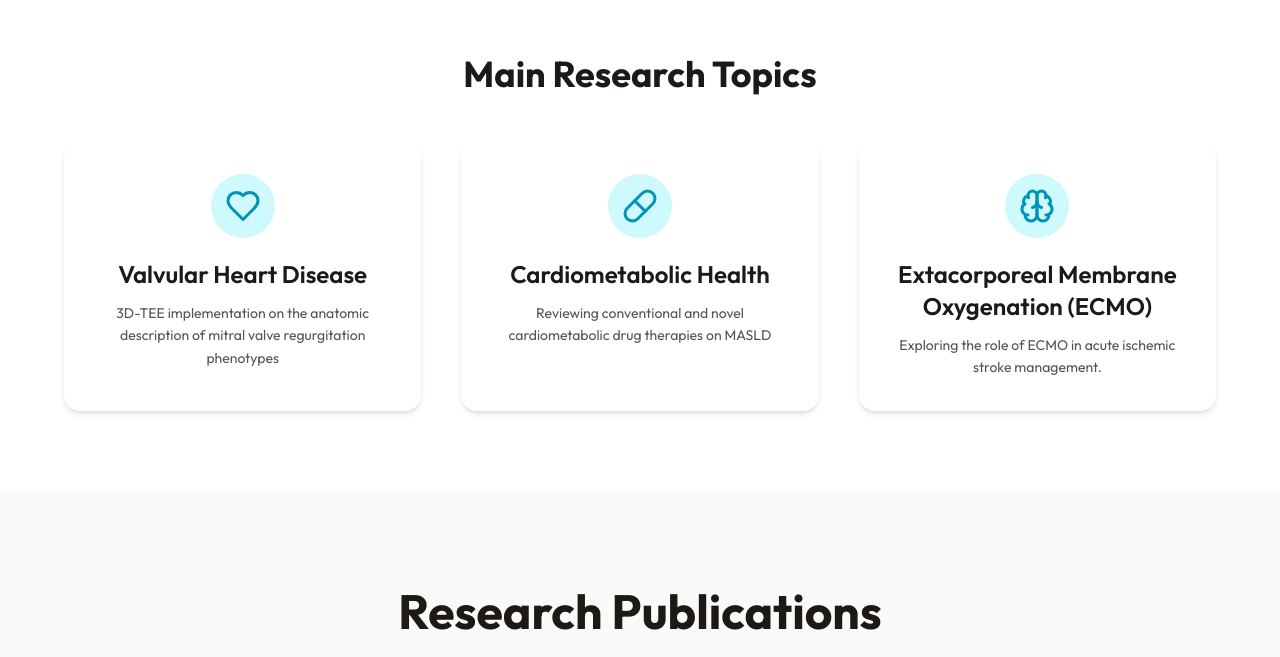
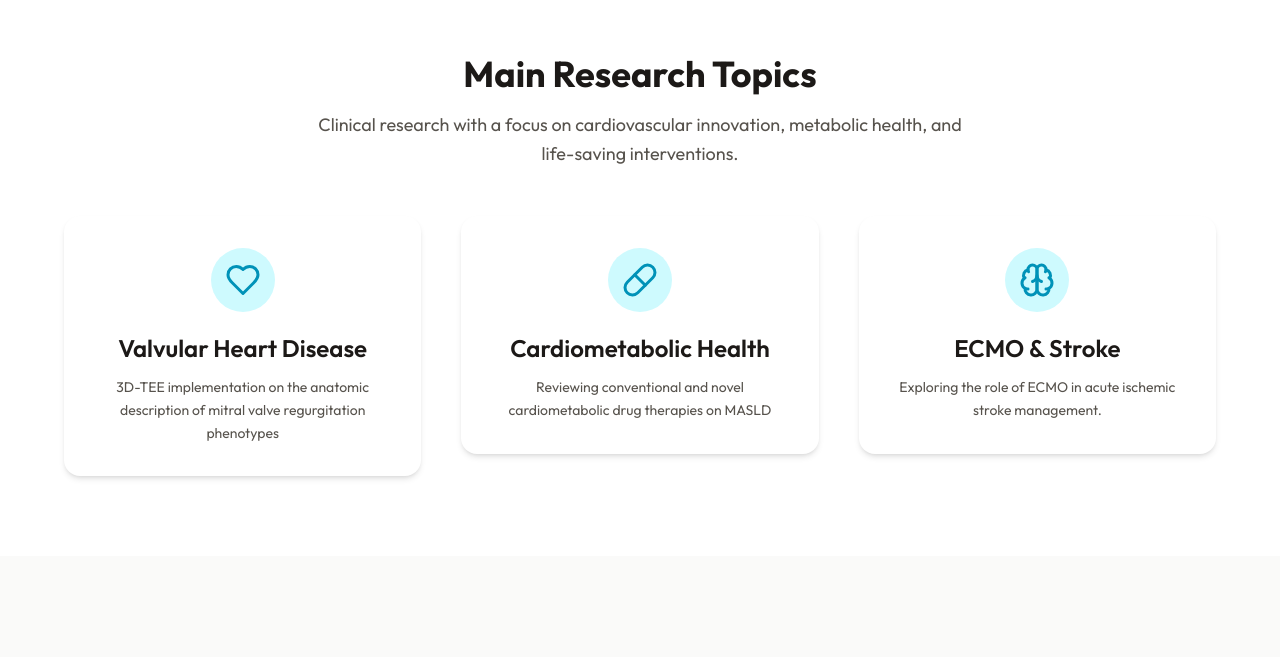
Before and after one commit to panteliskarabetsos/drzisis-portfolio, a Next.js app: page /research in a window 1280 px wide. Shown: the part 834-1491 px from the top of the page. Built offline with nearby package versions, Linux system fonts and the light colour scheme.

Commit message:
General Improvements

```diff
--- a/src/app/not-found.js
+++ b/src/app/not-found.js
@@ -1,51 +1,59 @@
 'use client';
 
 import Link from 'next/link';
+import { HeartPulse } from 'lucide-react';
+import { motion } from 'framer-motion';
 
 export default function NotFound() {
   return (
-    <main className="min-h-screen flex flex-col items-center justify-center px-6 py-24 bg-white text-center text-gray-800 user-select-none">
-      <div className="max-w-xl user-select-none">
+    <main className="min-h-screen flex items-center justify-center bg-gradient-to-br from-white via-stone-100 to-stone-50 px-6">
+      <motion.div
+        initial={{ opacity: 0, y: 30 }}
+        animate={{ opacity: 1, y: 0 }}
+        transition={{ duration: 0.6, ease: "easeOut" }}
+        className="relative w-full max-w-xl bg-white/70 backdrop-blur-xl rounded-3xl shadow-xl p-8 sm:p-12 text-center border border-stone-200"
+      >
+        {/* Heart + Glow Ring */}
+        <div className="relative mb-6 flex justify-center">
+          <div className="absolute w-28 h-28 rounded-full bg-red-200/30 blur-2xl opacity-50 animate-ping-slow" />
+          <HeartPulse className="w-16 h-16 text-red-600 animate-beat z-10" />
+        </div>
 
-        <img
-          src="/heart-icon.svg"
-          alt="Heart icon"
-          className="w-20 h-20 mx-auto mb-6 animate-pulse-slow user-select-none"
-        />
+        {/* Title */}
+        <h1 className="text-3xl sm:text-4xl font-bold text-red-700 mb-4">
+          You seem a bit off-track...
+        </h1>
 
+        {/* Subtitle */}
+        <p className="text-stone-700 text-base sm:text-lg leading-relaxed mb-6">
+          The page you're looking for doesn't exist or has been moved.
+        </p>
 
-        <svg
-          xmlns="http://www.w3.org/2000/svg"
-          className="w-40 h-8 mx-auto mb-6 text-red-600"
-          viewBox="0 0 200 40"
-          fill="none"
-          stroke="currentColor"
-          strokeWidth="2"
-        >
-          <path d="M0 20 H40 L50 5 L60 35 L70 20 H100 M100 20 H200" />
-        </svg>
-
-        <h1 className="text-4xl font-semibold text-red-700 mb-4">Looks like you are lost.</h1>
-        <p className="text-gray-600 text-base mb-6">
-            The page you are looking for does not exist.
-        </p>
+        {/* Return button */}
         <Link
           href="/"
-          className="inline-block px-6 py-3 bg-red-600 text-white rounded-full hover:bg-red-700 transition"
+          className="inline-block bg-red-600 text-white px-6 py-3 rounded-full shadow hover:bg-red-700 hover:shadow-lg transition duration-300"
         >
-          Return to Home Page
+          Return to Home
         </Link>
-      </div>
 
-      {/* Custom animation for heartbeat */}
+        {/* Optional quote */}
+        <p className="text-sm text-stone-500 mt-6 italic">
+          “Even a detour can lead to something meaningful.”
+        </p>
+      </motion.div>
+
+      {/* Custom Animations */}
       <style jsx>{`
-        .animate-pulse-slow {
-          animation: pulse-heart 1.8s ease-in-out infinite;
+        .animate-beat {
+          animation: beat 1.6s ease-in-out infinite;
         }
-
-        @keyframes pulse-heart {
-          0%, 100% { transform: scale(1); opacity: 1; }
-          50% { transform: scale(1.1); opacity: 0.9; }
+        .animate-ping-slow {
+          animation: ping 3.5s cubic-bezier(0, 0, 0.2, 1) infinite;
+        }
+        @keyframes beat {
+          0%, 100% { transform: scale(1); }
+          50% { transform: scale(1.1); }
         }
       `}</style>
     </main>
--- a/src/app/research/page.js
+++ b/src/app/research/page.js
@@ -55,14 +55,32 @@ export default function ResearchPage() {
       filter: backgroundImage ? "blur(2px) brightness(0.9)" : "none",
     }}
   />
+  <div className="relative z-10 max-w-7xl mx-auto px-4 sm:px-6 lg:px-8 text-center">
+  {/* Title */}
+  <motion.h2
+    initial={{ opacity: 0, y: 40 }}
+    whileInView={{ opacity: 1, y: 0 }}
+    transition={{ duration: 0.6 }}
+    viewport={{ once: true }}
+    className="text-3xl sm:text-4xl font-bold text-stone-900 mb-4"
+  >
+    Main Research Topics
+  </motion.h2>
 
-  {/* Main content */}
-  <div className="relative z-10 max-w-7xl mx-auto text-center">
-    <h2 className="text-4xl font-bold text-stone-900 mb-12">
-      Main Research Topics
-    </h2>
+  {/* Subheading */}
+  <motion.p
+    initial={{ opacity: 0, y: 30 }}
+    whileInView={{ opacity: 1, y: 0 }}
+    transition={{ duration: 0.6, delay: 0.1 }}
+    viewport={{ once: true }}
+    className="text-stone-600 max-w-2xl mx-auto text-base sm:text-lg leading-relaxed mb-12"
+  >
+    Clinical research with a focus on cardiovascular innovation, metabolic health, and life-saving interventions.
+  </motion.p>
 
-    <div className="grid grid-cols-1 sm:grid-cols-2 lg:grid-cols-3 gap-10 max-w-6xl mx-auto">
+  {/* Research Cards */}
+  <div className="grid grid-cols-1 sm:grid-cols-2 lg:grid-cols-3 gap-8 sm:gap-10 max-w-6xl mx-auto">
+    <div className="max-w-md w-full mx-auto">
       <ResearchCard
         icon={<Heart size={36} className="text-cyan-600" />}
         title="Valvular Heart Disease"
@@ -70,6 +88,8 @@ export default function ResearchPage() {
         onHover={() => setBackgroundImage("/vhd.jpeg")}
         onLeave={() => setBackgroundImage(null)}
       />
+    </div>
+    <div className="max-w-md w-full mx-auto">
       <ResearchCard
         icon={<Pill size={36} className="text-cyan-600" />}
         title="Cardiometabolic Health"
@@ -77,15 +97,20 @@ export default function ResearchPage() {
         onHover={() => setBackgroundImage("/lab-img.jpg")}
         onLeave={() => setBackgroundImage(null)}
       />
+    </div>
+    <div className="max-w-md w-full mx-auto">
       <ResearchCard
         icon={<Brain size={36} className="text-cyan-600" />}
-        title="Extacorporeal Membrane Oxygenation (ECMO)"
+        title="ECMO & Stroke"
         description="Exploring the role of ECMO in acute ischemic stroke management."
         onHover={() => setBackgroundImage("/ECMO.jpg")}
         onLeave={() => setBackgroundImage(null)}
       />
     </div>
   </div>
+</div>
+
+
 </section>
 
 
```
